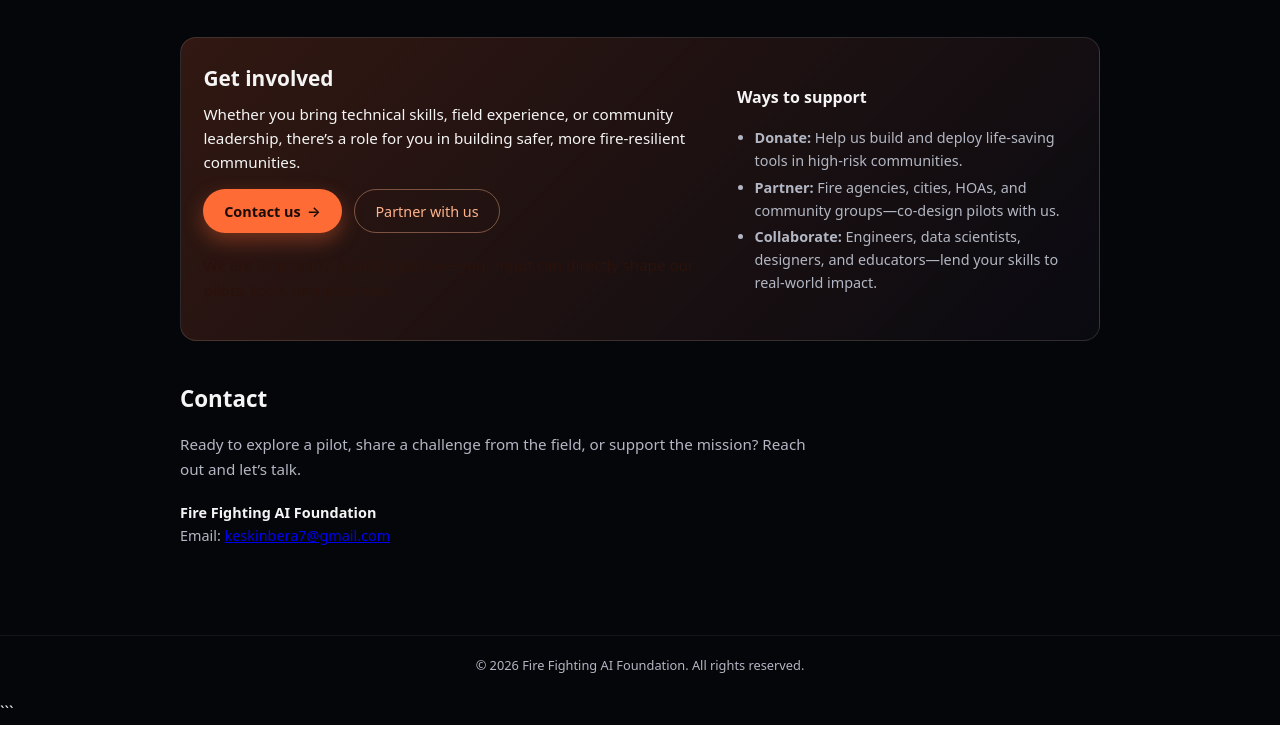
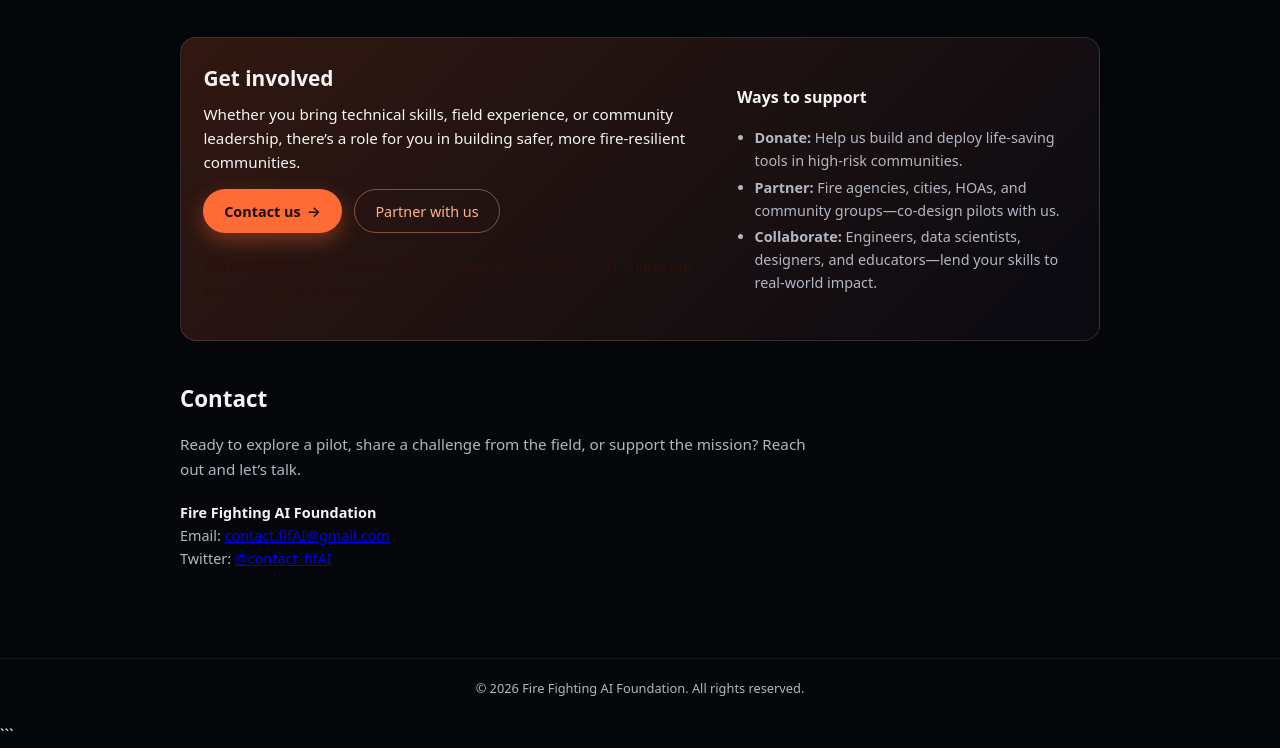
Before and after one commit to Bear7K/fifai.org, a plain HTML site: page index.html in a window 1280 px wide. Shown: the part 2554-3302 px from the top of the page. Before the commit the page ends 3279 px from the top, so only its background shows below. Drawn offline with Linux system fonts and the light colour scheme.

Commit message:
Update index.html

```diff
--- a/index.html
+++ b/index.html
@@ -737,7 +737,8 @@
       <div class="contact-block">
         <p>
           <strong>Fire Fighting AI Foundation</strong><br />
-          Email: <a href="mailto:keskinbera7@gmail.com">keskinbera7@gmail.com</a><br />
+          Email: <a href="mailto:contact.fifAI@gmail.com">contact.fifAI@gmail.com</a><br />
+          Twitter: <a href="https://twitter.com/contact_fifAI" target="_blank">@contact_fifAI</a><br />
           <!-- Replace with your real contact details and mailing address as needed. -->
         </p>
       </div>
```
